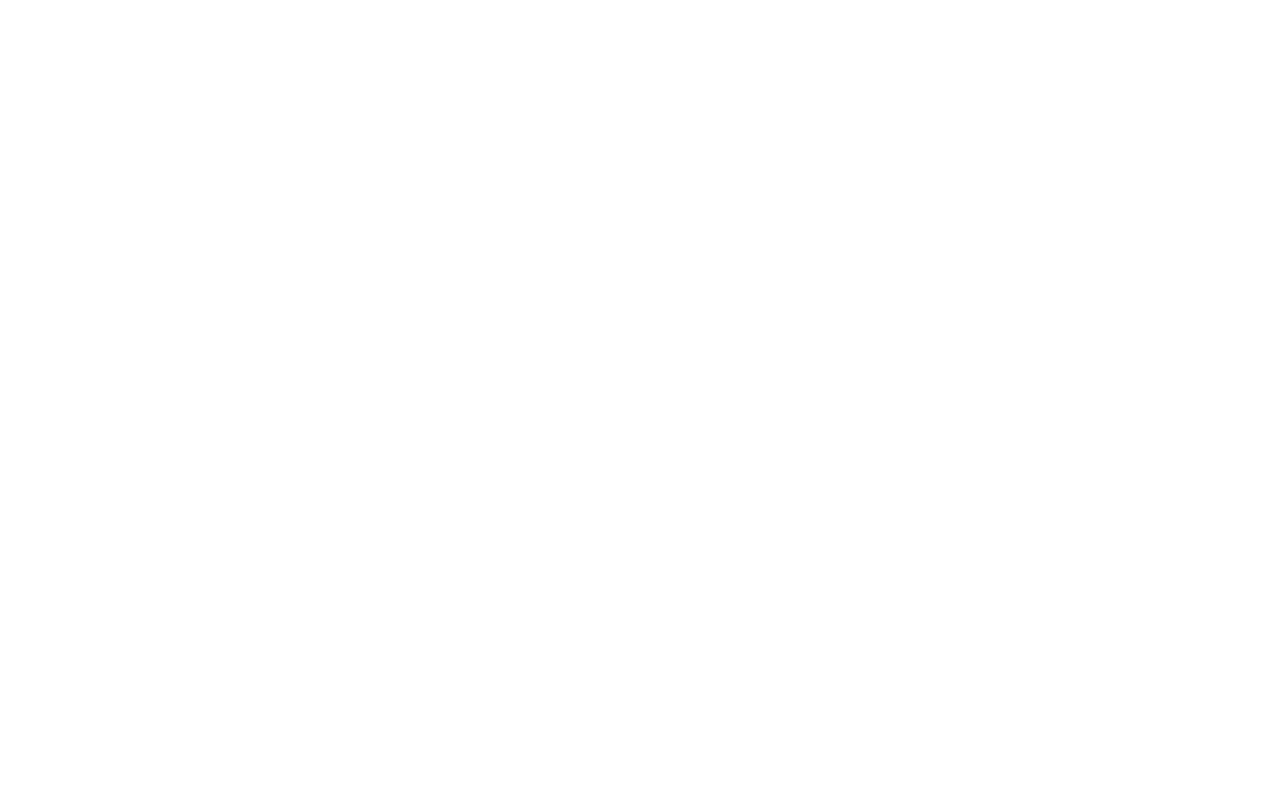
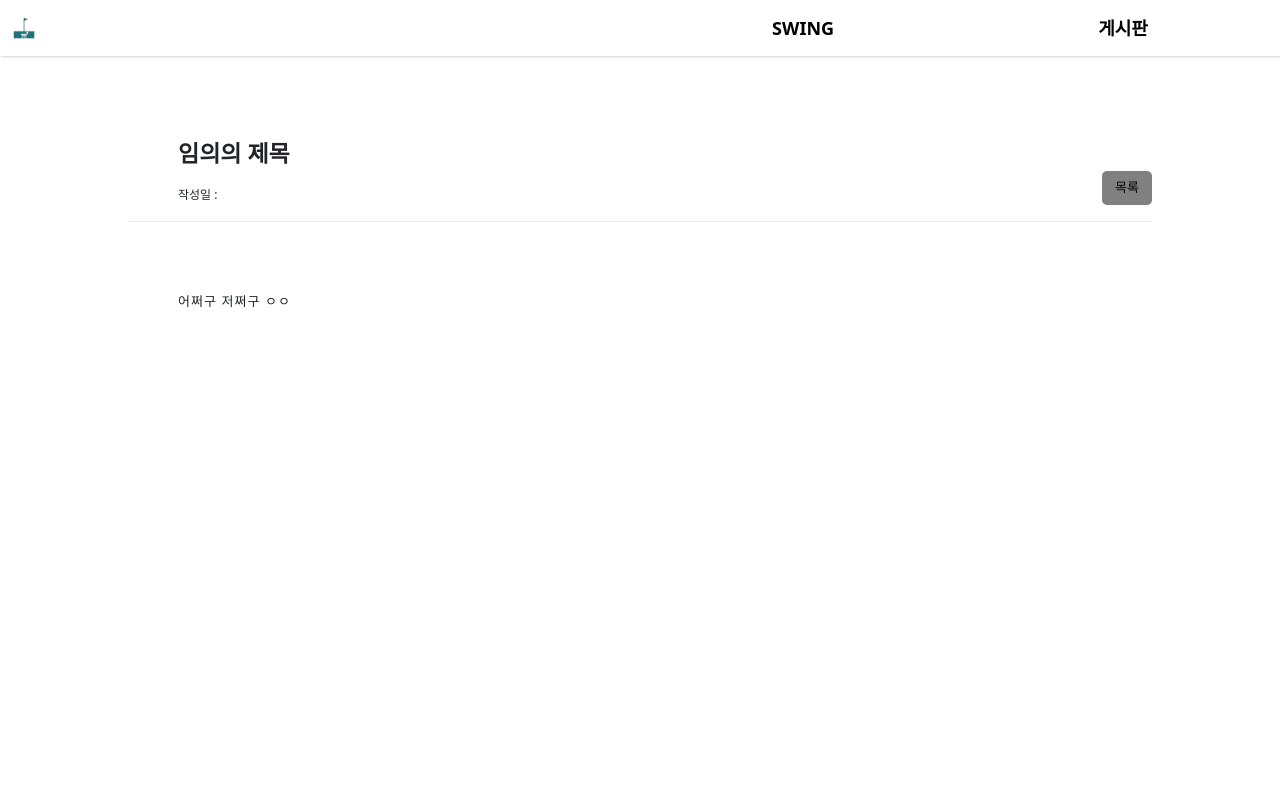
Before and after one commit to aconHoleInOne/project_holeinone, a React (Create React App) app: page /Board/1 in a window 1280 px wide. Shown: the top 800 px of the page. Built offline with nearby package versions, Linux system fonts and the light colour scheme.

Commit message:
add: 헤더수정 및 게시판 글추가 (미완성)
ㅇㅇ

```diff
--- a/src/App.js
+++ b/src/App.js
@@ -1,14 +1,14 @@
 import "bootstrap/dist/css/bootstrap.min.css";
 import { Route, Routes } from "react-router-dom";
 import Main from "../src/pages/Main.js";
+import PostContent from "./components/post/PostContent.js";
 import Board from "./pages/Board";
 function App() {
   return (
     <Routes>
       <Route element={<Main />} path="/" />
-      <Route element={<Board />} path="/Board">
-        {/* <Route path="/detail/:id"></Route> */}
-      </Route>
+      <Route element={<Board />} path="/Board" />
+      <Route element={<PostContent />} path="/Board/:id" />
       <Route path="*">없는 페이지</Route>
     </Routes>
   );
--- /dev/null
+++ b/src/components/common/Header.css
@@ -0,0 +1,94 @@
+.header {
+  background-color: white;
+  display: flex;
+  justify-content: space-between;
+  align-items: center;
+  position: fixed;
+  width: 100%;
+  z-index: 999;
+  height: 3.5rem;
+  box-shadow: 1px -1px 4px gray;
+}
+
+.navBar_toggleBtn {
+  display: none;
+}
+.navBar_menus {
+  display: flex;
+  list-style: none;
+  justify-content: space-around;
+  padding-left: 0px;
+  width: 50%;
+  margin: 0;
+}
+
+.sns_icons {
+  display: flex;
+  list-style: none;
+  padding-left: 0px;
+  justify-content: space-around;
+  width: 10%;
+}
+
+.navBar_menus_menu a {
+  color: black;
+  font-size: 18px;
+  font-weight: bold;
+  text-decoration: none;
+}
+
+.menu_icon_img {
+  height: 1.5rem;
+  cursor: pointer;
+}
+
+.sns_drop_icon {
+  display: none;
+  cursor: pointer;
+}
+
+#toggleMenus {
+  display: none;
+  font-size: 30px;
+  position: fixed;
+  text-align: center;
+  padding: 3rem 1rem 1rem 1rem;
+  z-index: 100;
+  background-color: rgba(255, 255, 255, 0.75);
+  list-style: none;
+  width: 100%;
+  height: 100%;
+}
+
+#toggleSns {
+  display: none;
+  position: fixed;
+  text-align: center;
+  padding: 3rem 1rem 1rem 1rem;
+  width: 100%;
+  height: 100%;
+  z-index: 100;
+  background-color: rgba(255, 255, 255, 0.75);
+  list-style: none;
+}
+
+@media screen and (max-width: 768px) {
+  .header {
+    justify-content: space-between;
+  }
+  .navBar_menus {
+    display: none;
+  }
+  .navBar_toggleBtn {
+    display: flex;
+    padding: 10px;
+  }
+  .sns_icons {
+    display: none;
+  }
+  .sns_drop_icon {
+    display: block;
+    padding: 10px;
+    text-align: right;
+  }
+}
--- a/src/components/common/Header.js
+++ b/src/components/common/Header.js
@@ -1,28 +1,74 @@
-import React from "react";
+import React, { useState } from "react";
+import { Link, withRouter } from "react-router-dom";
 import styled from "styled-components";
-import Container from "react-bootstrap/Container";
-import Nav from "react-bootstrap/Nav";
-import Navbar from "react-bootstrap/Navbar";
-import NavDropdown from "react-bootstrap/NavDropdown";
+import Slide from "react-reveal/Slide";
+import "./Header.css";
+import menuIcon from "../../img/logo.png";
 
-function Header() {
+const LinkTo = styled(Link)`
+  text-decoration: none;
+  color: black;
+  font-size: 15px;
+  &:hover {
+    color: #e8c74d;
+  }
+`;
+
+const LogoImg = styled.img`
+  height: 3rem;
+`;
+
+const Header = () => {
+  const [menuToggle, setMenuToggle] = useState(false);
+
+  const CkMenuToggle = () => {
+    if (menuToggle) {
+      setMenuToggle(!menuToggle);
+      setTimeout(() => {
+        document.getElementById("toggleMenus").style.display = "none";
+      }, 720);
+    } else {
+      document.getElementById("toggleMenus").style.display = "block";
+      setMenuToggle(!menuToggle);
+    }
+  };
+
   return (
     <>
-      <Navbar bg="light" expand="lg">
-        <Container>
-          <Navbar.Brand href="#home">Hole in one</Navbar.Brand>
-          <Navbar.Toggle aria-controls="basic-navbar-nav" />
-          <Navbar.Collapse id="basic-navbar-nav">
-            <Nav className="me-auto">
-              <Nav.Link href="#link">SWING</Nav.Link>
-              <Nav.Link href="#link">BOARD</Nav.Link>
-              <Nav.Link href="#link">LOGIN</Nav.Link>
-            </Nav>
-          </Navbar.Collapse>
-        </Container>
-      </Navbar>
+      <div className="header">
+        <div className="navBar_toggleBtn">
+          <img
+            className="menu_icon_img"
+            alt="메뉴 드롭 아이콘"
+            onClick={CkMenuToggle}
+          />
+        </div>
+        <div>
+          <Link to="/">
+            <LogoImg src={menuIcon} />
+          </Link>
+        </div>
+        <ul className="navBar_menus">
+          <li className="navBar_menus_menu">
+            <LinkTo to="/swing">SWING</LinkTo>
+          </li>
+          <li className="navBar_menus_menu">
+            <LinkTo to="/board">게시판</LinkTo>
+          </li>
+        </ul>
+      </div>
+      <Slide top when={menuToggle}>
+        <ul id="toggleMenus">
+          <li className="navBar_menus_menu">
+            <LinkTo to="/swing">SWING</LinkTo>
+          </li>
+          <li className="navBar_menus_menu">
+            <LinkTo to="/board">게시판</LinkTo>
+          </li>
+        </ul>
+      </Slide>
     </>
   );
-}
+};
 
 export default Header;
--- a/src/components/main/photoSlide.js
+++ b/src/components/main/photoSlide.js
@@ -1,11 +1,11 @@
-import React from 'react';
+import React from "react";
 import Slider from "react-slick";
 import "slick-carousel/slick/slick.css";
 import "slick-carousel/slick/slick-theme.css";
 
 function photoSlider() {
   let settings = {
-        dots: true,
+    dots: false,
     fade: true,
     infinite: true,
     slidesToShow: 1,
@@ -13,8 +13,8 @@
     autoplay: true,
     speed: 1000,
     autoplayspeed: 3000,
-        cssEase: "linear"
-    }
+    cssEase: "linear",
+  };
   return (
     <Slider {...settings}>
       <div className="card-wrapper">
@@ -24,7 +24,8 @@
               src="https://images.unsplash.com/photo-1571940205525-2d48d9f1f8d4?ixlib=rb-1.2.1&ixid=MnwxMjA3fDB8MHxwaG90by1wYWdlfHx8fGVufDB8fHx8&auto=format&fit=crop&w=1548&q=80"
               width="100%"
               height="auto"
-                        alt='golf1'/>
+              alt="golf1"
+            />
           </div>
         </div>
       </div>
@@ -35,7 +36,8 @@
               src="https://images.unsplash.com/photo-1591468309810-02eace4bf2f0?ixlib=rb-1.2.1&ixid=MnwxMjA3fDB8MHxwaG90by1wYWdlfHx8fGVufDB8fHx8&auto=format&fit=crop&w=3348&q=80"
               width="100%"
               height="auto"
-                        alt='golf2'/>
+              alt="golf2"
+            />
           </div>
         </div>
       </div>
@@ -46,12 +48,13 @@
               src="https://images.unsplash.com/photo-1514480573427-1f96cbed6a27?ixlib=rb-1.2.1&ixid=MnwxMjA3fDB8MHxwaG90by1wYWdlfHx8fGVufDB8fHx8&auto=format&fit=crop&w=1765&q=80"
               width="100%"
               height="auto"
-                        alt='golf3'/>
+              alt="golf3"
+            />
           </div>
         </div>
       </div>
     </Slider>
-    )
+  );
 }
 
-export default photoSlider
+export default photoSlider;
--- a/src/components/post/Post.js
+++ b/src/components/post/Post.js
@@ -83,10 +83,9 @@
   const [loading, setLoading] = useState(true);
 
   useEffect(() => {
-    axios.get("http://localhost:8000/board").then((results) => {
-      console.log(results);
-      // let copy = [...coins, ...results.data];
-      // setCoins(copy.slice(0, 100));
+    axios.get("https://api.coinpaprika.com/v1/coins").then((results) => {
+      let copy = [...coins, ...results.data];
+      setCoins(copy.slice(0, 10));
     });
   });
 
@@ -115,12 +114,17 @@
                   <th style={{ width: "15%" }}>작성일</th>
                 </tr>
               </thead>
-              <tbody>
+              <tbody key={coins.name}>
                 {coins.map((post, index) => (
                   <tr style={{ borderBottom: "1px solid lightgray" }}>
                     <td style={{ padding: "20px" }}>{coins.length - index}</td>
                     <td>
-                      <PostLink to={`/coins/${post.id}`}>{post.id}</PostLink>
+                      <PostLink
+                        to={{ pathname: `/board/${post.id}` }}
+                        state={post.name}
+                      >
+                        {post.id}
+                      </PostLink>
                     </td>
                     <td>{}</td>
                   </tr>
--- /dev/null
+++ b/src/components/post/PostContent.js
@@ -0,0 +1,130 @@
+import React, { useState, useEffect } from "react";
+import Header from "../common/Header";
+import Footer from "../common/Footer";
+import styled from "styled-components";
+import Fade from "react-reveal/Fade";
+import { Link, withRouter, useParams } from "react-router-dom";
+import axios from "axios";
+
+const Spacer = styled.div`
+  height: 3.5rem;
+`;
+
+const Wrapper = styled.div`
+  margin-top: 80px;
+  margin-bottom: 45px;
+  text-align: center;
+`;
+
+const PostWrap = styled.div`
+  display: inline-block;
+  width: 80%;
+  text-align: left;
+`;
+
+const Head = styled.div`
+  position: relative;
+`;
+
+const Title = styled.div`
+  font-size: 23px;
+  font-weight: bold;
+  margin-bottom: 10px;
+  padding-left: 50px;
+`;
+
+const Pre = styled.pre`
+  font-size: 13px;
+  font-family: -apple-system, BlinkMacSystemFont, "Segoe UI", Roboto, Oxygen,
+    Ubuntu, Cantarell, "Open Sans", "Helvetica Neue", sans-serif;
+  letter-spacing: 1px;
+  padding-left: 50px;
+  padding-right: 50px;
+  line-height: 1.4;
+  height: 500px;
+  overflow: auto;
+`;
+
+const Date = styled.div`
+  display: inline-block;
+  font-size: 12px;
+  padding-left: 50px;
+`;
+
+const Hr = styled.hr`
+  color: lightgray;
+  border-width: 1px 0px 0px 0px;
+  opacity: 0.5;
+  margin-bottom: 70px;
+`;
+
+const ButtonWrap = styled.div`
+  position: absolute;
+  bottom: 0;
+  right: 0;
+`;
+
+const Button = styled.div`
+  display: inline-block;
+  width: 50px;
+  padding: 7px;
+  margin-left: 5px;
+  background: gray;
+  cursor: pointer;
+  font-size: 13px;
+  text-decoration: none;
+  color: black;
+  text-align: center;
+  border-radius: 5px;
+  &:hover {
+    background: lightgray;
+  }
+`;
+
+const ButtonTo = styled(Link)`
+  display: inline-block;
+  width: 50px;
+  padding: 7px;
+  margin-left: 5px;
+  background: gray;
+  cursor: pointer;
+  font-size: 13px;
+  text-decoration: none;
+  color: black;
+  text-align: center;
+  border-radius: 5px;
+  &:hover {
+    background: lightgray;
+  }
+`;
+
+function PostContent({ match, history }) {
+  const [post, setPost] = useState([]);
+  const { coinId } = useParams();
+
+  return (
+    <>
+      <Header />
+      <Spacer />
+      <Fade delay={500}>
+        <Wrapper>
+          <PostWrap>
+            <Head>
+              <Title>임의의 제목</Title>
+              <Date>작성일 : {}</Date>
+              <ButtonWrap>
+                <ButtonTo to="/board">목록</ButtonTo>
+              </ButtonWrap>
+            </Head>
+            <Hr />
+
+            <Pre>어쩌구 저쩌구 ㅇㅇ</Pre>
+          </PostWrap>
+        </Wrapper>
+      </Fade>
+      <Footer />
+    </>
+  );
+}
+
+export default PostContent;
```
Also changed, not shown: src/img/logo.png (added). Lines whose indentation alone changed are shown as unchanged.
